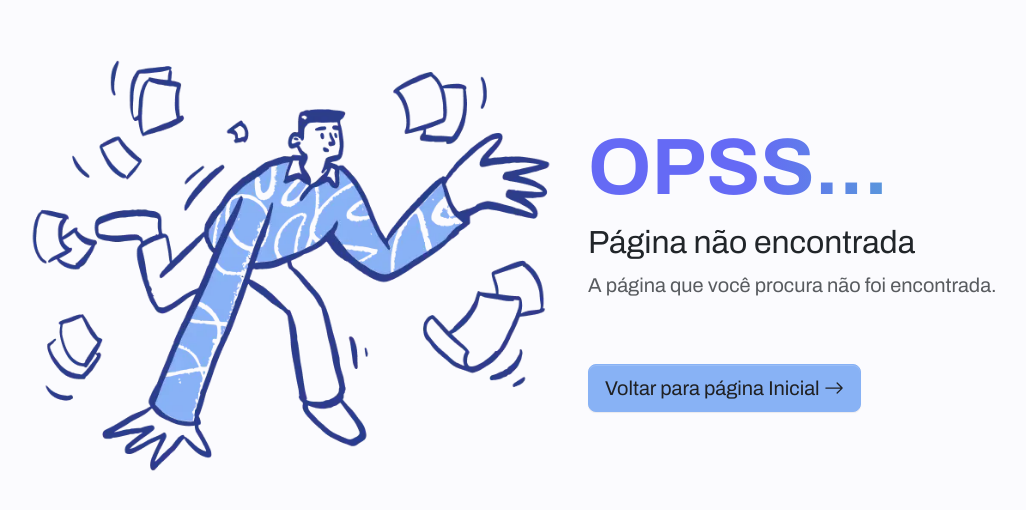
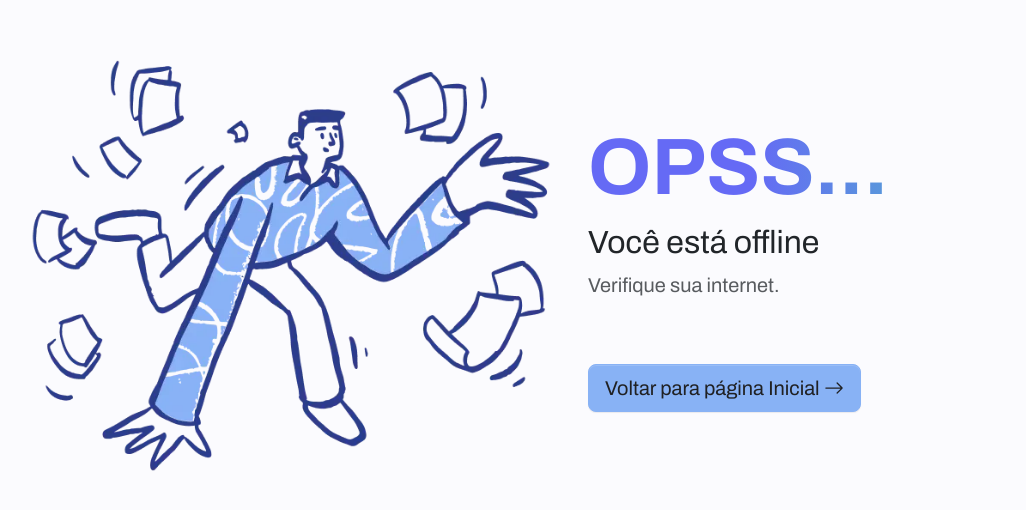
Before and after one commit to ds-front/portfolio-ux, a plain HTML site: page offline.html in a window 1280 px wide. Shown: the part 134-644 px from the top of the page, without its empty margins (64-1090 px from the left). Drawn offline with Linux system fonts and the light colour scheme.

Commit message:
atualização da pagina offiline.html

```diff
--- a/offline.html
+++ b/offline.html
@@ -50,11 +50,11 @@
         <div class="container d-flex justify-content-center align-items-center vh-100">
             <div class="row row-cols-1 row-cols-lg-2 vw-100">
                 <div class="col order-last order-lg-first"><img class="img-fluid w-100"
-                        src="assets/img/404/404_home.webp?h=c86675ff9b1310fda99ff54b679e5b65"></div>
+                        src="assets/img/404/404_home.webp"></div>
                 <div class="col d-flex flex-column justify-content-center ps-xxl-9">
                     <h1 class="display-1 fw-bold text-gradient">OPSS...</h1>
-                    <h2>Página não encontrada</h2>
-                    <p class="lead text-body text-opacity-75">A página que você procura não foi encontrada.</p>
+                    <h2>Você está offline</h2>
+                    <p class="lead text-body text-opacity-75">Verifique sua internet.</p>
                     <div
                         class="d-grid d-sm-flex justify-content-sm-center justify-content-md-start gap-5 mt-5 c-ation-button">
                         <a class="btn btn-primary btn-lg me-md-3" role="button" href="index.html">Voltar para página
@@ -63,7 +63,8 @@
                                     <path fill-rule="evenodd"
                                         d="M1 8a.5.5 0 0 1 .5-.5h11.793l-3.147-3.146a.5.5 0 0 1 .708-.708l4 4a.5.5 0 0 1 0 .708l-4 4a.5.5 0 0 1-.708-.708L13.293 8.5H1.5A.5.5 0 0 1 1 8">
                                     </path>
-                                </svg></span></a></div>
+                                </svg></span></a>
+                    </div>
                 </div>
             </div>
         </div>
```
